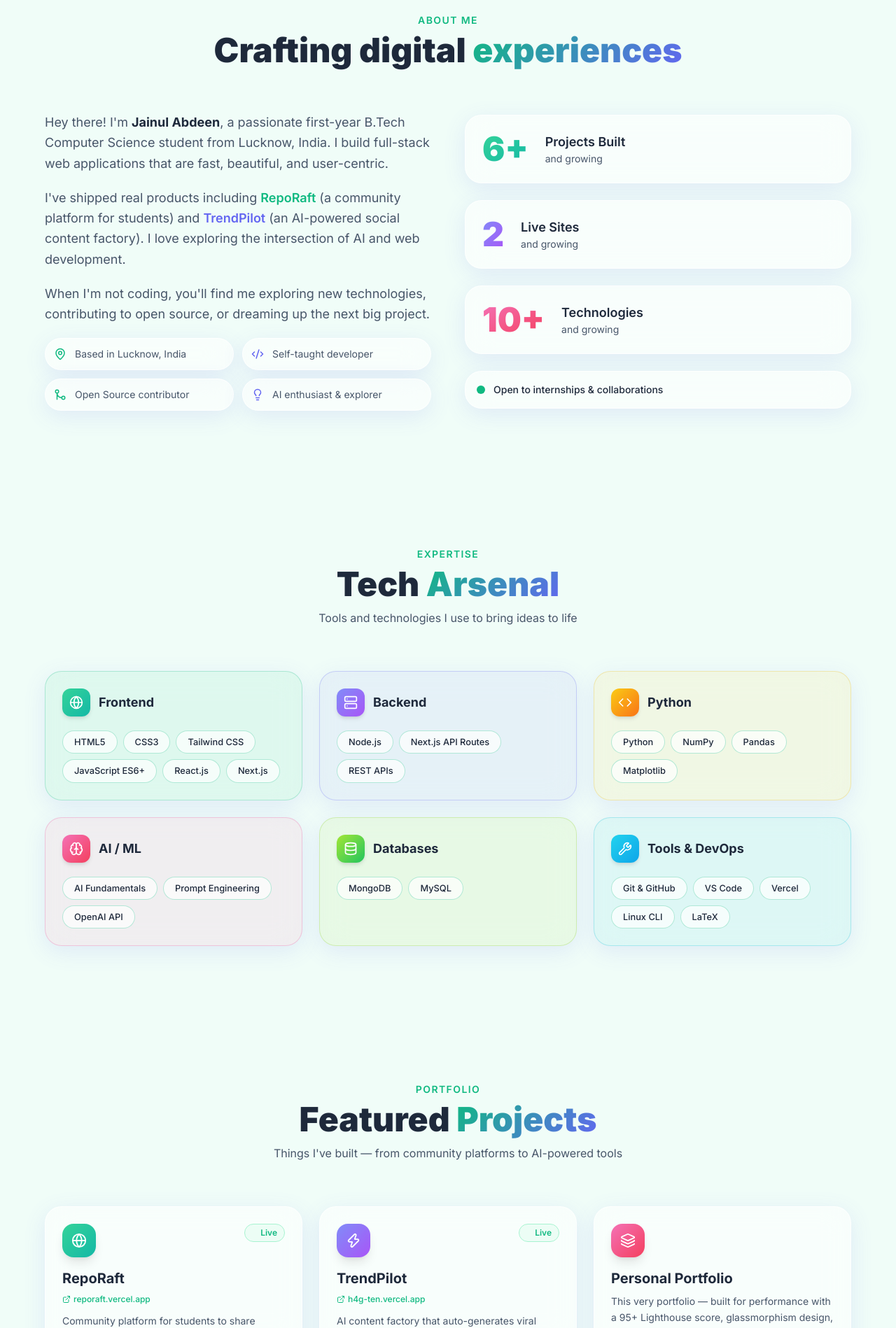
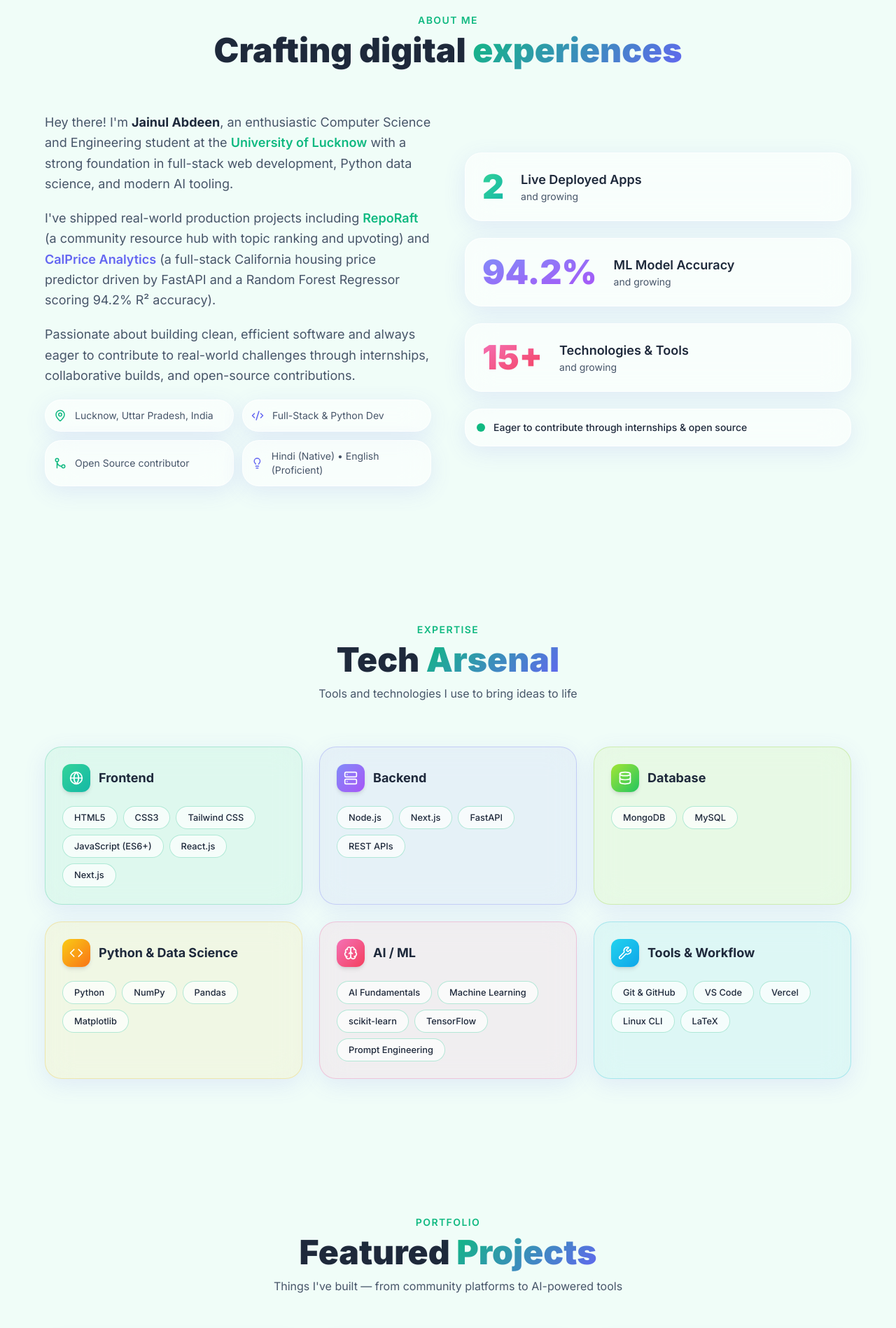
Before and after one commit to jainul210/portfolio, a Next.js app: page / in a window 1280 px wide. Shown: the part 880-2778 px from the top of the page at 70% size. Built offline with nearby package versions, Linux system fonts and the light colour scheme.

Commit message:
update portfolio content and metadata to reflect expanded full-stack and machine learning skills

```diff
--- a/app/layout.js
+++ b/app/layout.js
@@ -1,14 +1,29 @@
 import './globals.css';
 import ScrollToTop from '@/components/ScrollToTop';
 export const metadata = {
-  title: 'Jainul Abdeen — Full-Stack Developer',
+  title: 'Jainul Abdeen — Full-Stack Developer & AI Explorer',
   description:
-    'Personal portfolio of Jainul Abdeen, a B.Tech CSE student at University of Lucknow and Full-Stack Developer specializing in Next.js, React, and AI integrations.',
-  keywords: ['Jainul Abdeen', 'Full Stack Developer', 'Next.js', 'React', 'Portfolio', 'B.Tech CSE', 'Lucknow'],
+    'Personal portfolio of Jainul Abdeen, B.Tech CSE student at University of Lucknow. Full-stack web developer and Python data science practitioner building with Next.js, FastAPI, and AI/ML tooling.',
+  keywords: [
+    'Jainul Abdeen',
+    'Full Stack Developer',
+    'Python',
+    'Data Science',
+    'FastAPI',
+    'Next.js',
+    'React',
+    'Machine Learning',
+    'scikit-learn',
+    'RepoRaft',
+    'CalPrice',
+    'B.Tech CSE',
+    'University of Lucknow',
+  ],
   authors: [{ name: 'Jainul Abdeen' }],
   openGraph: {
-    title: 'Jainul Abdeen — Full-Stack Developer',
-    description: 'B.Tech CSE student & Full-Stack Developer from Lucknow, building with Next.js and AI.',
+    title: 'Jainul Abdeen — Full-Stack Developer & AI Explorer',
+    description:
+      'B.Tech CSE student at University of Lucknow building high-performance web apps, Python data science pipelines, and ML models.',
     type: 'website',
   },
 };
--- a/components/About.js
+++ b/components/About.js
@@ -4,15 +4,15 @@ import { useInView } from 'framer-motion';
 import { useRef } from 'react';
 import { MapPin, Lightbulb, GitMerge, Code2 } from 'lucide-react';
 const stats = [
-  { value: '6+', label: 'Projects Built', color: 'from-emerald-400 to-teal-500' },
-  { value: '2', label: 'Live Sites', color: 'from-indigo-400 to-purple-500' },
-  { value: '10+', label: 'Technologies', color: 'from-pink-400 to-rose-500' },
+  { value: '2', label: 'Live Deployed Apps', color: 'from-emerald-400 to-teal-500' },
+  { value: '94.2%', label: 'ML Model Accuracy', color: 'from-indigo-400 to-purple-500' },
+  { value: '15+', label: 'Technologies & Tools', color: 'from-pink-400 to-rose-500' },
 ];
 const facts = [
-  { icon: MapPin, text: 'Based in Lucknow, India', color: 'text-primary' },
-  { icon: Code2, text: 'Self-taught developer', color: 'text-secondary' },
+  { icon: MapPin, text: 'Lucknow, Uttar Pradesh, India', color: 'text-primary' },
+  { icon: Code2, text: 'Full-Stack & Python Dev', color: 'text-secondary' },
   { icon: GitMerge, text: 'Open Source contributor', color: 'text-emerald-500' },
-  { icon: Lightbulb, text: 'AI enthusiast & explorer', color: 'text-indigo-500' },
+  { icon: Lightbulb, text: 'Hindi (Native) • English (Proficient)', color: 'text-indigo-500' },
 ];
 function FadeIn({ children, delay = 0 }) {
   const ref = useRef(null);
@@ -45,20 +45,21 @@ export default function About() {
           <FadeIn delay={0.1}>
             <div className="space-y-5">
               <p className="text-textMuted text-lg leading-relaxed">
-                Hey there! I&apos;m <span className="font-bold text-textDark">Jainul Abdeen</span>, a passionate
-                first-year B.Tech Computer Science student from Lucknow, India. I build full-stack web
-                applications that are fast, beautiful, and user-centric.
+                Hey there! I&apos;m <span className="font-bold text-textDark">Jainul Abdeen</span>, an enthusiastic
+                Computer Science and Engineering student at the{' '}
+                <span className="font-semibold text-primary">University of Lucknow</span> with a strong foundation
+                in full-stack web development, Python data science, and modern AI tooling.
               </p>
               <p className="text-textMuted text-lg leading-relaxed">
-                I&apos;ve shipped real products including{' '}
-                <span className="font-semibold text-primary">RepoRaft</span> (a community platform for
-                students) and <span className="font-semibold text-secondary">TrendPilot</span> (an
-                AI-powered social content factory). I love exploring the intersection of AI and web
-                development.
+                I&apos;ve shipped real-world production projects including{' '}
+                <span className="font-semibold text-primary">RepoRaft</span> (a community resource hub with topic
+                ranking and upvoting) and{' '}
+                <span className="font-semibold text-secondary">CalPrice Analytics</span> (a full-stack California housing
+                price predictor driven by FastAPI and a Random Forest Regressor scoring 94.2% R² accuracy).
               </p>
               <p className="text-textMuted text-lg leading-relaxed">
-                When I&apos;m not coding, you&apos;ll find me exploring new technologies, contributing to open
-                source, or dreaming up the next big project.
+                Passionate about building clean, efficient software and always eager to contribute to real-world
+                challenges through internships, collaborative builds, and open-source contributions.
               </p>
               <div className="grid grid-cols-2 gap-3 mt-6">
                 {facts.map(({ icon: Icon, text, color }) => (
@@ -94,7 +95,7 @@ export default function About() {
                   <span className="relative inline-flex rounded-full h-3 w-3 bg-primary" />
                 </span>
                 <span className="text-sm font-medium text-textDark">
-                  Open to internships & collaborations
+                  Eager to contribute through internships &amp; open source
                 </span>
               </div>
             </div>
--- a/components/Achievements.js
+++ b/components/Achievements.js
@@ -7,47 +7,47 @@ const achievements = [
   {
     icon: GitMerge,
     title: 'Open Source Contributor',
-    desc: 'Actively contributes to open-source projects, improving community codebases and learning from real-world collaboration.',
+    desc: 'Active contributor to open-source repositories on GitHub, collaborating on web utilities and student community tooling.',
     color: 'from-emerald-400 to-teal-500',
     bg: 'rgba(16,185,129,0.06)',
     border: 'rgba(16,185,129,0.3)',
   },
   {
     icon: Trophy,
-    title: 'Hackathon Participant',
-    desc: 'Competed in hackathons, building functional prototypes under tight deadlines and showcasing creative problem-solving.',
+    title: 'Coding Competitions & Hackathons',
+    desc: 'Participated in college-level coding competitions and hackathons, developing practical problem-solving and rapid prototyping skills.',
     color: 'from-indigo-400 to-purple-500',
     bg: 'rgba(99,102,241,0.06)',
     border: 'rgba(99,102,241,0.3)',
   },
   {
     icon: Users,
-    title: 'CSE Tech Club Member',
-    desc: 'Active member of the Computer Science & Engineering technology club at University of Lucknow, participating in events and workshops.',
+    title: 'University CSE Tech Club',
+    desc: 'Active member of the University CSE Tech Club, regularly attending and participating in workshops on modern web architecture and AI.',
     color: 'from-pink-400 to-rose-500',
     bg: 'rgba(236,72,153,0.06)',
     border: 'rgba(236,72,153,0.3)',
   },
   {
     icon: Lightbulb,
-    title: 'Self-Taught Developer',
-    desc: 'Built a full-stack skillset independently through online resources, documentation, and shipping real projects to production.',
+    title: 'Self-Taught Full-Stack Developer',
+    desc: 'Mastered modern full-stack development independently through leading platforms including freeCodeCamp, Udemy, and hands-on projects.',
     color: 'from-yellow-400 to-orange-500',
     bg: 'rgba(234,179,8,0.06)',
     border: 'rgba(234,179,8,0.3)',
   },
   {
     icon: Star,
-    title: '2 Live Productions',
-    desc: 'Deployed two live web applications — RepoRaft and TrendPilot — serving real users on the web via Vercel.',
+    title: '2 Live Production Deployments',
+    desc: 'Architected and deployed RepoRaft (community resource platform) and CalPrice Analytics (ML price predictor) to production via Vercel.',
     color: 'from-cyan-400 to-sky-500',
     bg: 'rgba(6,182,212,0.06)',
     border: 'rgba(6,182,212,0.3)',
   },
   {
     icon: Cpu,
-    title: 'AI Integration Pioneer',
-    desc: 'Integrated OpenAI APIs into production applications, building AI-driven content generation and chat interfaces.',
+    title: '94.2% ML Model Accuracy',
+    desc: 'Engineered a Random Forest Regressor on 20,640 records achieving 94.2% R² accuracy, served via an asynchronous FastAPI backend.',
     color: 'from-violet-400 to-fuchsia-500',
     bg: 'rgba(139,92,246,0.06)',
     border: 'rgba(139,92,246,0.3)',
--- a/components/Contact.js
+++ b/components/Contact.js
@@ -2,7 +2,7 @@
 import { useState, useRef } from 'react';
 import { motion } from 'framer-motion';
 import { useInView } from 'framer-motion';
-import { Mail, Send, CheckCircle, AlertCircle } from 'lucide-react';
+import { Mail, Send, CheckCircle, AlertCircle, MapPin } from 'lucide-react';
 import { GitHubIcon, LinkedInIcon } from '@/components/BrandIcons';
 function FadeIn({ children, delay = 0 }) {
   const ref = useRef(null);
@@ -29,8 +29,8 @@ const contactLinks = [
   {
     icon: LinkedInIcon,
     label: 'LinkedIn',
-    value: 'jainul-abdeen-452645394',
-    href: 'https://linkedin.com/in/jainul-abdeen-452645394',
+    value: 'linkedin.com/in/jainul210',
+    href: 'https://linkedin.com/in/jainul210',
     color: 'from-indigo-400 to-purple-500',
   },
   {
@@ -39,6 +39,13 @@ const contactLinks = [
     value: 'github.com/jainul210',
     href: 'https://github.com/jainul210',
     color: 'from-pink-400 to-rose-500',
+  },
+  {
+    icon: MapPin,
+    label: 'Location',
+    value: 'Lucknow, Uttar Pradesh, India',
+    href: 'https://maps.google.com/?q=Lucknow,Uttar+Pradesh,India',
+    color: 'from-yellow-400 to-orange-500',
   },
 ];
 export default function Contact() {
--- a/components/Footer.js
+++ b/components/Footer.js
@@ -3,10 +3,10 @@ import { Mail, Heart } from 'lucide-react';
 import { GitHubIcon, LinkedInIcon } from '@/components/BrandIcons';
 const socials = [
   { icon: GitHubIcon, href: 'https://github.com/jainul210', label: 'GitHub' },
-  { icon: LinkedInIcon, href: 'https://linkedin.com/in/jainul-abdeen-452645394', label: 'LinkedIn' },
+  { icon: LinkedInIcon, href: 'https://linkedin.com/in/jainul210', label: 'LinkedIn' },
   { icon: Mail, href: 'mailto:jainulabdeen210@gmail.com', label: 'Email' },
 ];
-const links = ['About', 'Skills', 'Projects', 'Timeline', 'Contact'];
+const links = ['About', 'Skills', 'Projects', 'Timeline', 'Achievements', 'Contact'];
 export default function Footer() {
   const year = new Date().getFullYear();
   return (
--- a/components/Hero.js
+++ b/components/Hero.js
@@ -5,8 +5,9 @@ import { Download, ArrowUpRight, Terminal } from 'lucide-react';
 
 const roles = [
   'Full-Stack Developer',
-  'AI Enthusiast',
-  'Next.js Developer',
+  'AI & ML Explorer',
+  'Python & Data Science',
+  'Next.js & FastAPI Developer',
   'Open Source Contributor',
 ];
 
@@ -63,7 +64,7 @@ export default function Hero() {
               <div className="inline-flex items-center gap-3 px-4 py-2 rounded-full glass-card shadow-sm">
                 <span className="flex h-2 w-2 rounded-full bg-primary animate-pulse" />
                 <span style={{ fontFamily: "'JetBrains Mono', monospace", fontSize: '12px', fontWeight: 600, letterSpacing: '0.08em' }} className="uppercase text-primary">
-                  Available for projects
+                  Available for projects &amp; internships
                 </span>
               </div>
             </motion.div>
@@ -91,9 +92,9 @@ export default function Hero() {
                 className="text-textMuted max-w-xl leading-relaxed"
                 style={{ fontFamily: "'Inter', sans-serif", fontSize: '18px', fontWeight: 400, lineHeight: 1.6 }}
               >
-                First-year B.Tech CSE student at{' '}
+                Computer Science &amp; Engineering student at{' '}
                 <span className="font-bold text-secondary">University of Lucknow</span>.
-                I architect modern web experiences and explore the frontiers of AI integration.
+                Building clean, efficient software across full-stack web development, Python data science, and modern AI tooling.
               </p>
             </motion.div>
 
@@ -152,13 +153,13 @@ export default function Hero() {
                       className="text-textDark"
                       style={{ fontFamily: "'Plus Jakarta Sans', sans-serif", fontSize: '24px', fontWeight: 700, lineHeight: 1.3 }}
                     >
-                      Full-Stack
+                      Full-Stack &amp; AI
                     </h3>
                     <p
                       className="text-textMuted"
                       style={{ fontFamily: "'Inter', sans-serif", fontSize: '16px', fontWeight: 400 }}
                     >
-                      Developer &amp; Student
+                      B.Tech CSE Student
                     </p>
                   </div>
                 </div>
@@ -169,21 +170,21 @@ export default function Hero() {
                     <p
                       className="text-primary font-bold text-2xl"
                       style={{ fontFamily: "'Plus Jakarta Sans', sans-serif", fontWeight: 700 }}
-                    >6+</p>
+                    >2</p>
                     <p
                       className="uppercase opacity-60 text-textMuted"
                       style={{ fontFamily: "'JetBrains Mono', monospace", fontSize: '12px', fontWeight: 600, letterSpacing: '0.05em' }}
-                    >Projects</p>
+                    >Live Sites</p>
                   </div>
                   <div className="p-4 rounded-2xl bg-white/40 border border-white/60">
                     <p
                       className="text-secondary font-bold text-2xl"
                       style={{ fontFamily: "'Plus Jakarta Sans', sans-serif", fontWeight: 700 }}
-                    >2</p>
+                    >94.2%</p>
                     <p
                       className="uppercase opacity-60 text-textMuted"
                       style={{ fontFamily: "'JetBrains Mono', monospace", fontSize: '12px', fontWeight: 600, letterSpacing: '0.05em' }}
-                    >Live Sites</p>
+                    >ML Accuracy (R²)</p>
                   </div>
                 </div>
 
--- a/components/Projects.js
+++ b/components/Projects.js
@@ -6,61 +6,67 @@ import { ExternalLink, Zap, BarChart2, MessageCircle, CheckSquare, Layers, Globe
 import { GitHubIcon } from '@/components/BrandIcons';
 const projects = [
   {
-    title: 'RepoRaft',
+    title: 'RepoRaft — Community Resource Hub',
     url: 'https://reporaft.vercel.app',
     urlLabel: 'reporaft.vercel.app',
-    desc: 'Community platform for students to share tutorials and repositories with a Reddit-style upvoting system. Built for student-developer collaboration.',
-    tech: ['Next.js', 'React', 'Tailwind', 'Node.js'],
+    year: '2025',
+    desc: 'Full-stack community platform where students discover and share the best tutorials, GitHub repos, PDFs, and courses — organised by topic and ranked by upvotes. Includes NextAuth authentication, category filtering, and zero-downtime CI/CD on Vercel.',
+    tech: ['Next.js', 'React.js', 'Tailwind CSS', 'Node.js', 'Vercel'],
     icon: Globe,
     color: 'from-emerald-400 to-teal-500',
     live: true,
   },
   {
-    title: 'TrendPilot',
-    url: 'https://h4g-ten.vercel.app',
-    urlLabel: 'h4g-ten.vercel.app',
-    desc: 'AI content factory that auto-generates viral scripts and schedules social media posts. Integrates OpenAI APIs for full automation.',
-    tech: ['Next.js', 'React', 'AI APIs', 'Node.js'],
-    icon: Zap,
+    title: 'CalPrice Analytics — California Housing Price Predictor',
+    url: 'https://calprice.vercel.app',
+    urlLabel: 'calprice.vercel.app',
+    year: '2026',
+    desc: 'Full-stack ML web app predicting California median house prices via a Random Forest Regressor trained on 20,640 StatLib records (94.2% R² accuracy). Features a FastAPI /predict inference backend and Next.js UI with live confidence intervals & feature breakdown.',
+    tech: ['Next.js', 'React.js', 'Python', 'FastAPI', 'scikit-learn', 'Pandas', 'NumPy'],
+    icon: BarChart2,
     color: 'from-indigo-400 to-purple-500',
     live: true,
   },
   {
     title: 'Personal Portfolio',
+    url: 'https://jainulabdeen.vercel.app',
+    urlLabel: 'jainulabdeen.vercel.app',
+    year: '2025',
+    desc: 'Modern developer portfolio built with Next.js 14, Tailwind CSS, and Framer Motion. Engineered for visual excellence with glassmorphism aesthetics, responsive micro-animations, and 95+ Lighthouse performance.',
+    tech: ['Next.js', 'React.js', 'Tailwind CSS', 'Framer Motion'],
+    icon: Layers,
+    color: 'from-pink-400 to-rose-500',
+    live: true,
+  },
+  {
+    title: 'Data Science & Visualizations',
     url: null,
     urlLabel: null,
-    desc: 'This very portfolio — built for performance with a 95+ Lighthouse score, glassmorphism design, and smooth Framer Motion animations.',
-    tech: ['Next.js', 'React', 'Tailwind', 'Framer Motion'],
-    icon: Layers,
-    color: 'from-pink-400 to-rose-500',
-    live: false,
-  },
-  {
-    title: 'Data Dashboard',
-    url: null,
-    urlLabel: null,
-    desc: 'IPL dataset analysis project with comprehensive visualizations. Extracts insights from match data using Python data science stack.',
-    tech: ['Python', 'Pandas', 'NumPy', 'Matplotlib'],
-    icon: BarChart2,
+    year: '2024',
+    desc: 'Exploratory data analysis and visualization pipelines leveraging Python data science stack. Performs feature correlation, outlier treatment, and dynamic statistical charting on complex public datasets.',
+    tech: ['Python', 'Pandas', 'NumPy', 'Matplotlib', 'scikit-learn'],
+    icon: Zap,
     color: 'from-yellow-400 to-orange-500',
     live: false,
   },
   {
-    title: 'To-Do App',
+    title: 'Full-Stack Task Manager',
     url: null,
     urlLabel: null,
-    desc: 'Full-stack CRUD application with JWT authentication, task management, priorities, and a clean responsive interface.',
-    tech: ['React', 'Node.js', 'REST API'],
+    year: '2024',
+    desc: 'Full-stack productivity web app featuring secure JWT authentication, RESTful APIs, MongoDB database storage, status tracking, and responsive UI.',
+    tech: ['React.js', 'Node.js', 'MongoDB', 'REST APIs'],
     icon: CheckSquare,
     color: 'from-cyan-400 to-sky-500',
     live: false,
   },
   {
-    title: 'AI Chat',
+    title: 'AI Conversational Interface',
     url: null,
     urlLabel: null,
-    desc: 'ChatGPT-style conversational UI with streaming responses, conversation history, and a polished modern interface.',
-    tech: ['React', 'Tailwind', 'OpenAI API'],
+    year: '2024',
+    desc: 'Interactive chat interface experimenting with modern prompt engineering, response streaming, context window caching, and clean modern styling.',
+    tech: ['React.js', 'FastAPI', 'Prompt Engineering', 'Tailwind CSS'],
     icon: MessageCircle,
     color: 'from-violet-400 to-fuchsia-500',
     live: false,
@@ -98,7 +104,7 @@ export default function Projects() {
           </div>
         </FadeIn>
         <div className="grid sm:grid-cols-2 lg:grid-cols-3 gap-6">
-          {projects.map(({ title, url, urlLabel, desc, tech, icon: Icon, color, live }, i) => (
+          {projects.map(({ title, url, urlLabel, year, desc, tech, icon: Icon, color, live }, i) => (
             <FadeIn key={title} delay={i * 0.08}>
               <motion.div
                 className="glass-card p-6 rounded-3xl h-full flex flex-col group"
@@ -110,12 +116,19 @@ export default function Projects() {
                   >
                     <Icon size={22} className="text-white" />
                   </div>
+                  <div className="flex items-center gap-2">
+                    {year && (
+                      <span className="text-xs font-mono font-semibold text-textMuted bg-white/60 border border-white/80 px-2 py-0.5 rounded-full">
+                        {year}
+                      </span>
+                    )}
                     {live && (
                       <span className="flex items-center gap-1.5 text-xs font-semibold text-primary bg-emerald-50 border border-emerald-200 px-2.5 py-1 rounded-full">
                         <span className="w-1.5 h-1.5 rounded-full bg-primary animate-ping" />
                         Live
                       </span>
                     )}
+                  </div>
                 </div>
                 <h3 className="font-bold text-textDark text-xl mb-2">{title}</h3>
                 {urlLabel && (
--- a/components/Skills.js
+++ b/components/Skills.js
@@ -10,7 +10,7 @@ const skillCategories = [
     color: 'from-emerald-400 to-teal-500',
     bg: 'rgba(16,185,129,0.08)',
     border: 'rgba(16,185,129,0.25)',
-    skills: ['HTML5', 'CSS3', 'Tailwind CSS', 'JavaScript ES6+', 'React.js', 'Next.js'],
+    skills: ['HTML5', 'CSS3', 'Tailwind CSS', 'JavaScript (ES6+)', 'React.js', 'Next.js'],
   },
   {
     title: 'Backend',
@@ -18,10 +18,18 @@ const skillCategories = [
     color: 'from-indigo-400 to-purple-500',
     bg: 'rgba(99,102,241,0.08)',
     border: 'rgba(99,102,241,0.25)',
-    skills: ['Node.js', 'Next.js API Routes', 'REST APIs'],
+    skills: ['Node.js', 'Next.js', 'FastAPI', 'REST APIs'],
   },
   {
-    title: 'Python',
+    title: 'Database',
+    icon: Database,
+    color: 'from-lime-400 to-green-500',
+    bg: 'rgba(132,204,22,0.08)',
+    border: 'rgba(132,204,22,0.25)',
+    skills: ['MongoDB', 'MySQL'],
+  },
+  {
+    title: 'Python & Data Science',
     icon: Code,
     color: 'from-yellow-400 to-orange-500',
     bg: 'rgba(234,179,8,0.08)',
@@ -34,18 +42,10 @@ const skillCategories = [
     color: 'from-pink-400 to-rose-500',
     bg: 'rgba(236,72,153,0.08)',
     border: 'rgba(236,72,153,0.25)',
-    skills: ['AI Fundamentals', 'Prompt Engineering', 'OpenAI API'],
+    skills: ['AI Fundamentals', 'Machine Learning', 'scikit-learn', 'TensorFlow', 'Prompt Engineering'],
   },
   {
-    title: 'Databases',
-    icon: Database,
-    color: 'from-lime-400 to-green-500',
-    bg: 'rgba(132,204,22,0.08)',
-    border: 'rgba(132,204,22,0.25)',
-    skills: ['MongoDB', 'MySQL'],
-  },
-  {
-    title: 'Tools & DevOps',
+    title: 'Tools & Workflow',
     icon: Wrench,
     color: 'from-cyan-400 to-sky-500',
     bg: 'rgba(6,182,212,0.08)',
--- a/components/Timeline.js
+++ b/components/Timeline.js
@@ -6,17 +6,17 @@ import { GraduationCap, School, BookOpen } from 'lucide-react';
 const events = [
   {
     year: '2025 – 2029',
-    title: 'B.Tech Computer Science & Engineering',
-    org: 'University of Lucknow',
-    detail: 'Currently pursuing full-stack development, data structures, algorithms, and AI fundamentals.',
+    title: 'Bachelor of Technology — Computer Science & Engineering',
+    org: 'University of Lucknow, Lucknow, Uttar Pradesh',
+    detail: 'Second Year — Deepening core knowledge in data structures, algorithms, full-stack web architecture, Python data science, and AI/ML foundations.',
     icon: GraduationCap,
     color: 'from-emerald-400 to-teal-500',
     current: true,
   },
   {
     year: '2024',
-    title: 'Class XII — Science',
-    org: 'Heritage International Public School',
+    title: 'Higher Secondary (XII) — Science (PCM + CS)',
+    org: 'Heritage International Public School, Kasia, Kushinagar, Uttar Pradesh',
     detail: 'Achieved 84.6% — Physics, Chemistry, Mathematics & Computer Science.',
     icon: School,
     color: 'from-indigo-400 to-purple-500',
@@ -24,9 +24,9 @@ const events = [
   },
   {
     year: '2022',
-    title: 'Class X — Secondary Education',
-    org: 'Heritage International Public School',
-    detail: 'Achieved 86% — Developed early interest in programming and technology.',
+    title: 'Secondary (X)',
+    org: 'Heritage International Public School, Kasia, Kushinagar, Uttar Pradesh',
+    detail: 'Achieved 86% — Fostered foundational mathematics, science, and early programming passion.',
     icon: BookOpen,
     color: 'from-pink-400 to-rose-500',
     current: false,
```
Lines whose indentation alone changed are shown as unchanged.
